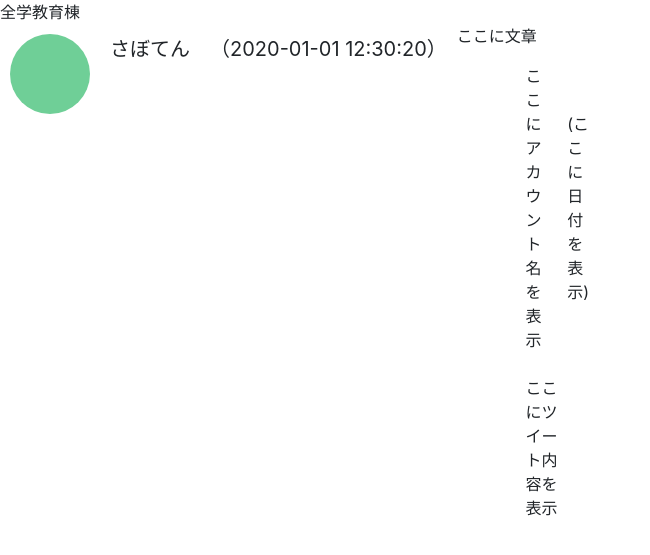
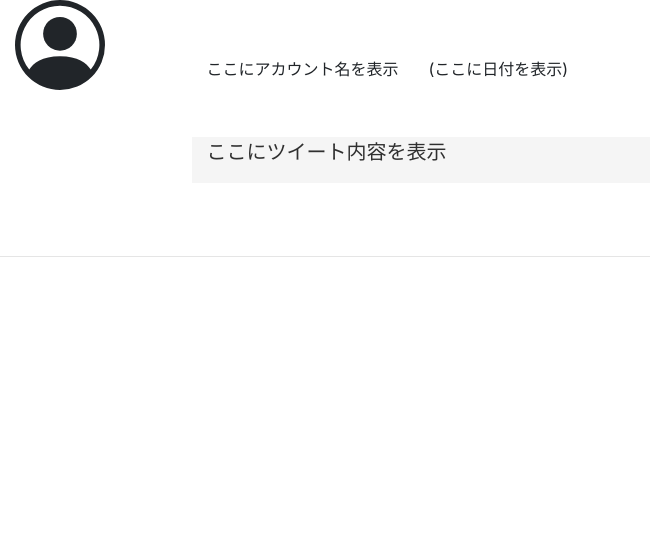
Before and after one commit to jack-app/meidaisai_2021_web1, a Flask app: page / in a window 1280 px wide. Shown: the part 56-611 px from the top of the page, without its empty margins (0-650 px from the left). Run offline with Flask 2, Linux system fonts and the light colour scheme; data that the repository does not hold is empty; some libraries are stand-ins or nearby versions.

Commit message:
625 indexに移動、gridが使えない

```diff
--- a/static/css/index.css
+++ b/static/css/index.css
@@ -3,48 +3,27 @@ body {
 
 }
 
-.header {
-    color:#fff ;
-    background-color:#6fcf97 ;
-    height: 120px;
-    padding:15px;
+#fir .row {
+    margin:5%;
 }
 
-.header-logo {
-    margin: 5px;
-    font-size: 36px;
+#sec .col-auto {
+    padding:none;
+    margin:5px;
 }
 
-li {
- list-style: none;
- float:left;
- padding:10px;
- font-size: 20px;
+#fou .col-auto {
+    font-size: 24px;
+    color:#303030;
 }
 
-.icon1 {
-    width: 80px;
-    height: 80px;
-    border-radius: 50%;
-    background-color: #6fcf97;
-    margin: 10px;
+#fiv .col {
+    font-size: 18px;
+    color:#303030;
 }
 
-.account-name1 {
-    font-size: 28px;
-    padding: auto;
+.col-12 {
+    font-size: 20px;
+    color: #303030;
+    background-color: whitesmoke;
 }
-
-.box1 {
-    padding: 0.5em 1em;
-    margin: 2em 0;
-    font-weight:bold;
-    border: solid 3px #c4c4c4;
-}
-
-.box1 p {
-    margin: 0;
-    padding:0;
-}
-
-<!--以下grid頑張ったところ-->
--- a/templates/index.html
+++ b/templates/index.html
@@ -1,44 +1,39 @@
 {%- extends "layout.html" %}
 {%- block content %}
-<div class="main">
-  <div class="place-bar">全学教育棟</div>
+ <div class="main">
 
-  <div class="tweet1">
-    <div class="tweet-information1">
-      <li class="icon1"></li>
-      <li class="accountname1">さぼてん</li>
-      <li class="date1">（2020-01-01 12:30:20）</li>
-    </div>
-  </div>
-  <div class="tweet-content1">
-    <p>ここに文章</p>
-  </div>
-
-
-  <div class="container1">
-    <div class="row justify-content-start">
-      <div class="col-1">
-        <div class="circle"></div>
+  <div class="container-fluid">
+    <div class="row" id=fir>
+      <div class="col-auto" id="sec">
+        <svg xmlns="http://www.w3.org/2000/svg" width="90px" height="90px"
+          fill="currentColor" class="bi bi-person-circle" viewBox="0 0 16
+          16">
+          <path d="M11 6a3 3 0 1 1-6 0 3 3 0 0 1 6 0z" />
+            <path fill-rule="evenodd" d="M0 8a8 8 0 1 1 16 0A8 8 0 0 1 0
+              8zm8-7a7 7 0 0 0-5.468 11.37C3.242 11.226 4.805 10 8 10s4.757
+              1.225 5.468 2.37A7 7 0 0 0 8 1z" />
+        </svg>
       </div>
-      <div class="col-2">
+      <div class="col" id="thi">
+        <div class="row align-items-center justify-content-start">
+          <div class="col-auto" id="fou">ここにアカウント名を表示</div>
+          <div class="col" id="fiv">(ここに日付を表示)</div>
+        </div>
         <div class="row">
-          <div class="row align-items-center justify-content-start">
-            <div class="col-3">ここにアカウント名を表示</div>
-            <div class="col-4">(ここに日付を表示)</div>
-          </div>
-          <div class="row">
-            <div class="col-5">
-            　<p>ここにツイート内容を表示</p>
-            </div>
+          <div class="col-12">
+           <p>ここにツイート内容を表示</p>
           </div>
         </div>
       </div>
     </div>
   </div>
 
+  <hr>
+
     <!-- こちらデータベースから取ってくるところ(テッピー作) -->
     {% for tweet in tweets %}
     <p>{{tweet.name}}：{{tweet.content}}（{{tweet.created_at}}）</p>
     {% endfor %}
+
 </div>
 {%- endblock %}
--- a/templates/layout.html
+++ b/templates/layout.html
@@ -11,6 +11,11 @@
         <link rel="stylesheet" href="https://stackpath.bootstrapcdn.com/bootstrap/4.5.0/css/bootstrap.min.css" integrity="sha384-9aIt2nRpC12Uk9gS9baDl411NQApFmC26EwAOH8WgZl5MYYxFfc+NcPb1dKGj7Sk" crossorigin="anonymous">
         <!-- 一応色素のCSSだけ取っておく -->
         <link rel="stylesheet" type="text/css" href="/statics/css/index.css">
+        <!-- bootstrapのgridsystemの導入 -->
+        <link rel="stylesheet"
+      href="https://stackpath.bootstrapcdn.com/bootstrap/4.5.0/css/bootstrap.min.css"
+      integrity="sha384-9aIt2nRpC12Uk9gS9baDl411NQApFmC26EwAOH8WgZl5MYYxFfc+NcPb1dKGj7Sk"
+      crossorigin="anonymous">
     </head>
 
     <body>
@@ -29,7 +34,6 @@
         </header>
 
         {% block content%}
-
         {% endblock %}
 
         <div class="footer">
```
Also changed, not shown: templates/help.css (+12 -2 lines), templates/help.html (+19 -11 lines).
